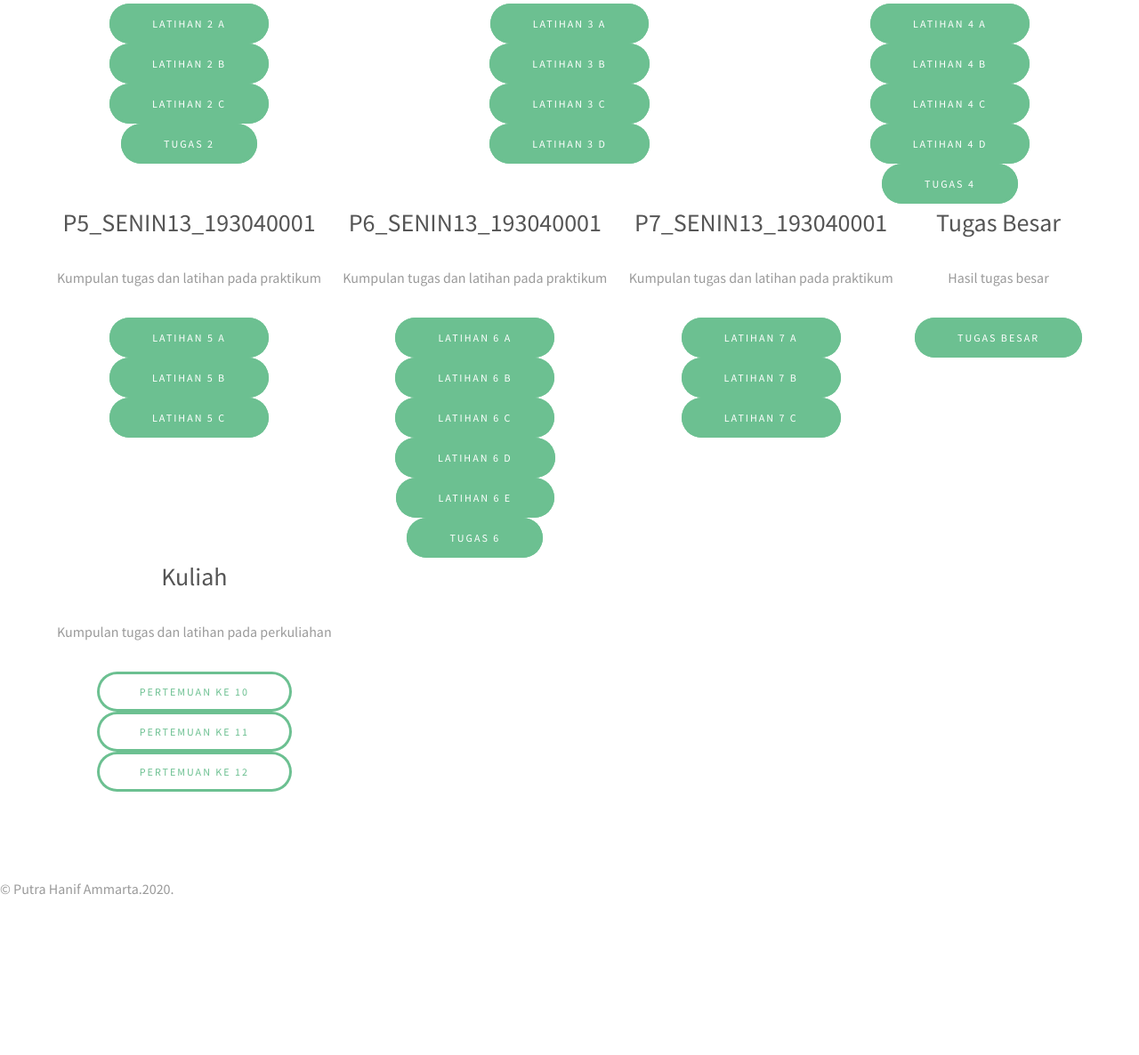
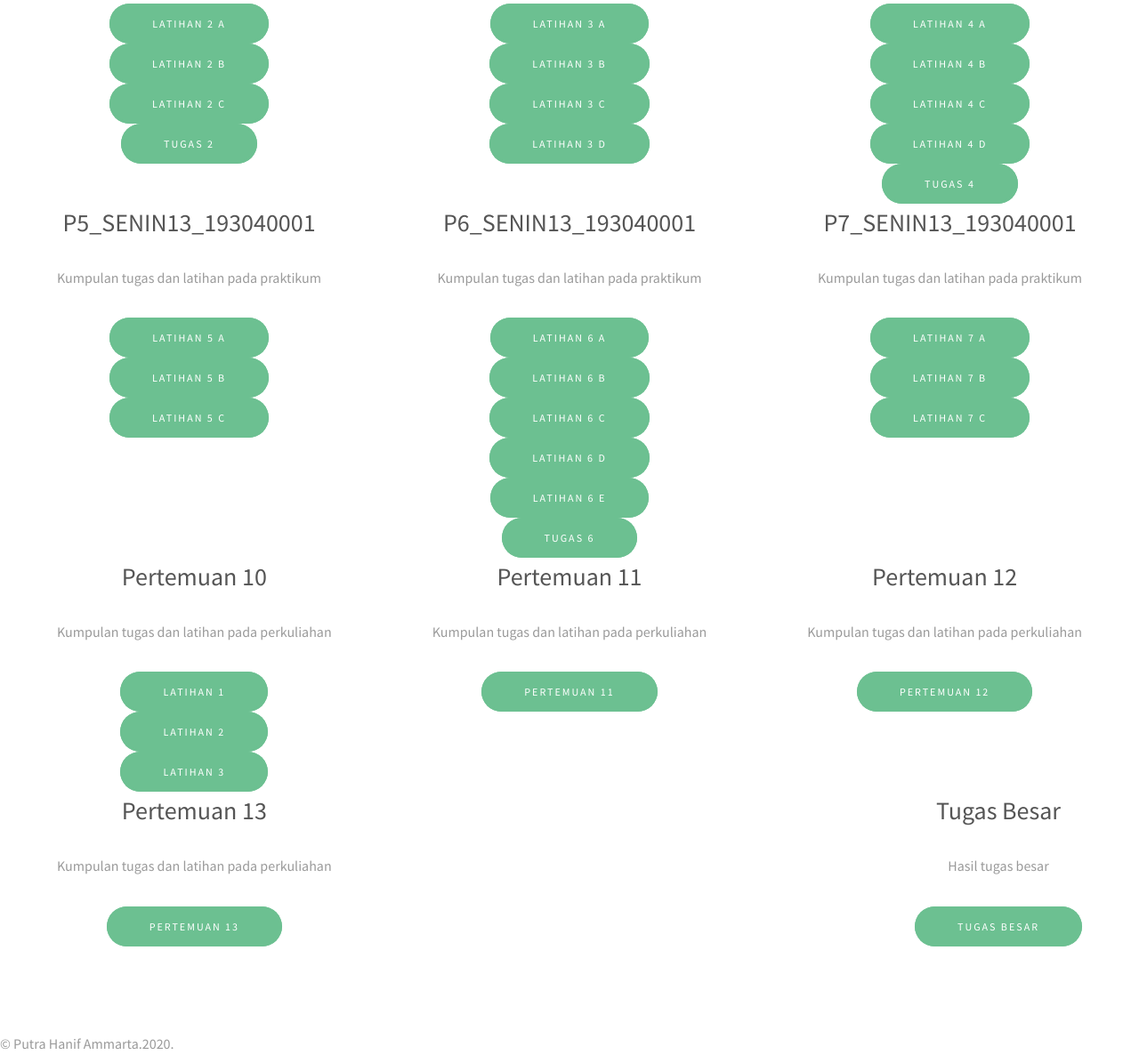
Before and after one commit to Hanif437/pw2020_193040001, a PHP site: page / in a window 1280 px wide. Shown: the part 841-2027 px from the top of the page at 89% size. Before the commit the page ends 1847 px from the top, so only its background shows below. Run offline with PHP 8.4, Linux system fonts and the light colour scheme.

Commit message:
Update index.php
fixed some error

```diff
--- a/index.php
+++ b/index.php
@@ -173,26 +173,53 @@
         </article>
         <article>
           <header>
+            <h3>Pertemuan 10</h3>
+          </header>
+          <p>Kumpulan tugas dan latihan pada perkuliahan</p>
+          <footer>
+            <a href="kuliah/pertemuan10/latihan1.php" class="button special">Latihan 1</a>
+          </footer>
+          <footer>
+            <a href="kuliah/pertemuan10/latihan2.php" class="button special">Latihan 2</a>
+          </footer>
+          <footer>
+            <a href="kuliah/pertemuan10/latihan3.php" class="button special">Latihan 3</a>
+          </footer>
+        </article>
+        <article>
+          <header>
+            <h3>Pertemuan 11</h3>
+          </header>
+          <p>Kumpulan tugas dan latihan pada perkuliahan</p>
+          <footer>
+            <a href="kuliah/pertemuan11/index.php" class="button special">Pertemuan 11</a>
+          </footer>
+        </article>
+        <article>
+          <header>
+            <h3>Pertemuan 12</h3>
+          </header>
+          <p>Kumpulan tugas dan latihan pada perkuliahan</p>
+          <footer>
+            <a href="kuliah/pertemuan12/index.php" class="button special">Pertemuan 12</a>
+          </footer>
+        </article>
+        <article>
+          <header>
+            <h3>Pertemuan 13</h3>
+          </header>
+          <p>Kumpulan tugas dan latihan pada perkuliahan</p>
+          <footer>
+            <a href="kuliah/pertemuan13/index.php" class="button special">Pertemuan 13</a>
+          </footer>
+        </article>
+        <article>
+          <header>
             <h3>Tugas Besar</h3>
           </header>
           <p>Hasil tugas besar</p>
           <footer>
             <a href="tubes/index.php" class="button special">Tugas Besar</a>
-          </footer>
-        </article>
-        <article>
-          <header>
-            <h3>Kuliah</h3>
-          </header>
-          <p>Kumpulan tugas dan latihan pada perkuliahan</p>
-          <footer>
-            <a href="kuliah/pertemuan10/latihan1.php" class="button">Pertemuan ke 10</a>
-          </footer>
-          <footer>
-            <a href="kuliah/pertemuan11/index.php" class="button">Pertemuan ke 11</a>
-          </footer>
-          <footer>
-            <a href="kuliah/pertemuan12/index.php" class="button">Pertemuan ke 12</a>
           </footer>
         </article>
       </div>
```
